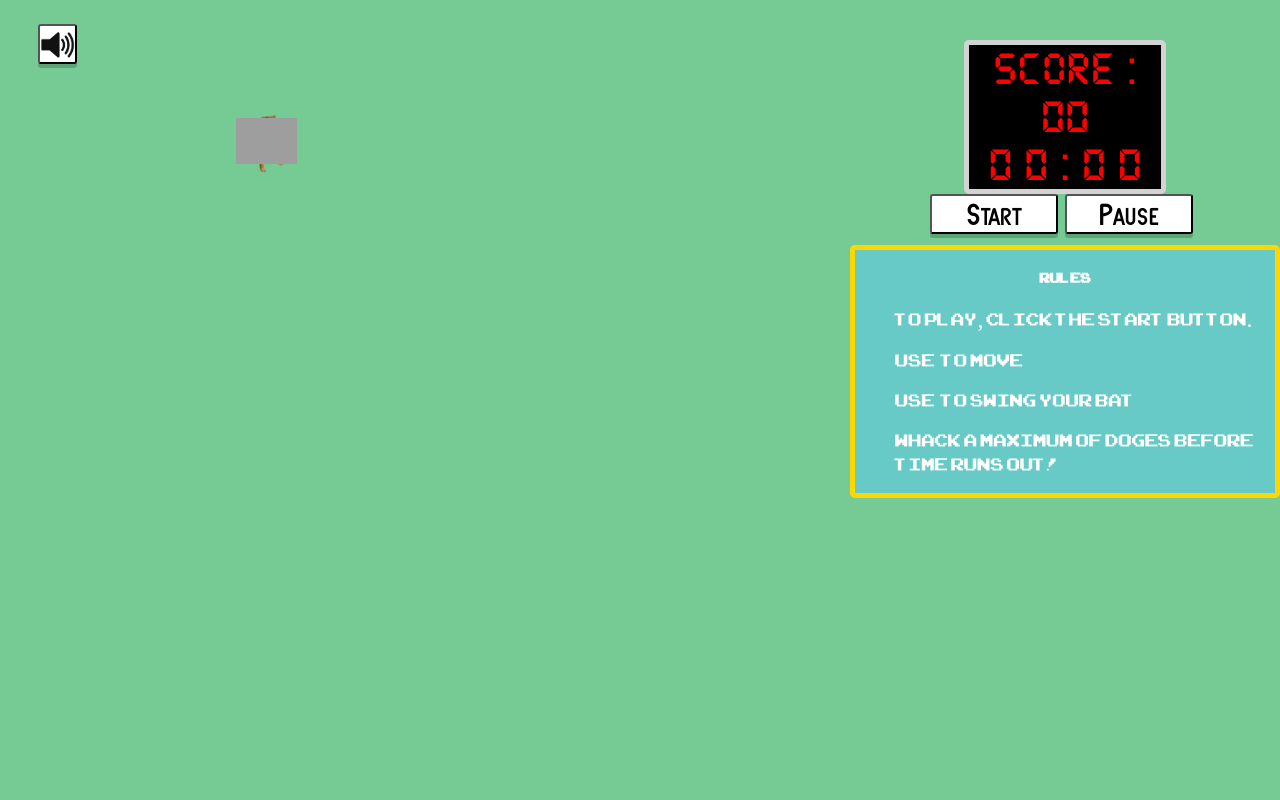
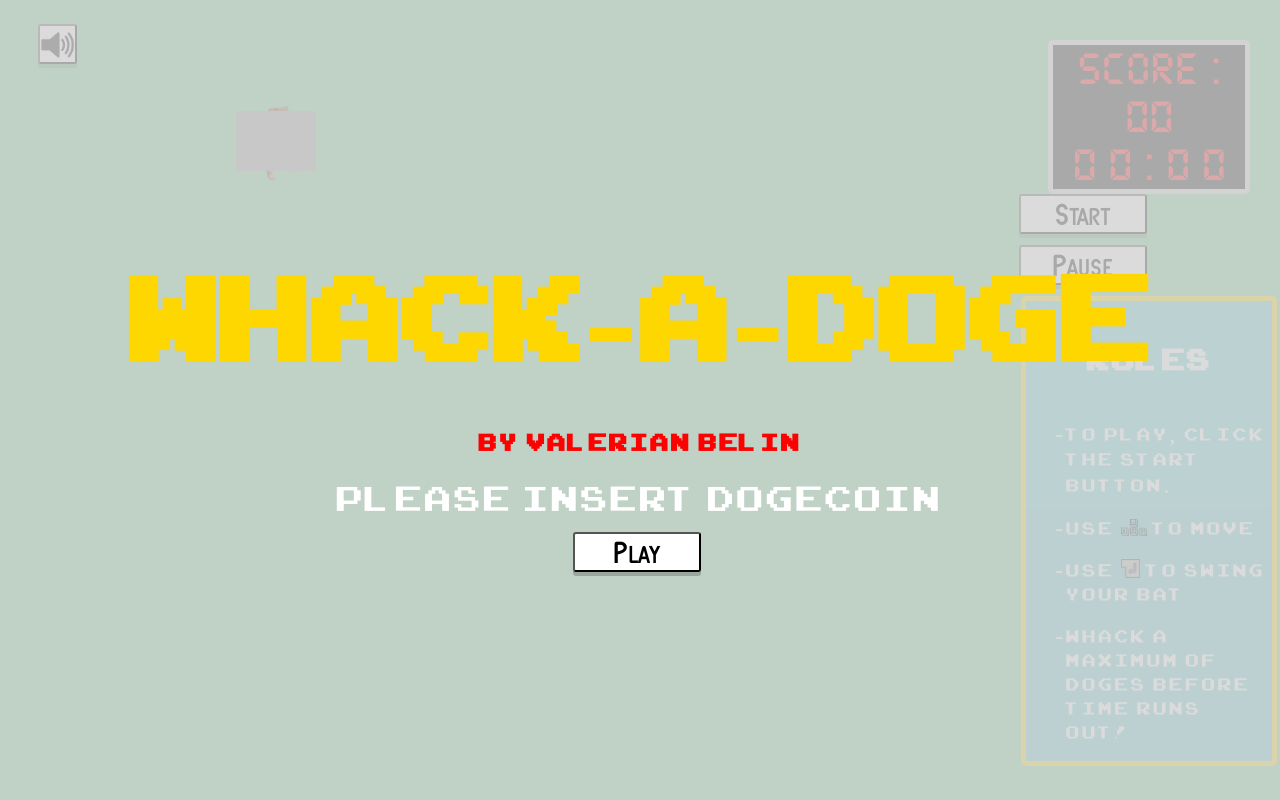
Before and after one commit to Val-be/Whack-a-Doge-project, a plain HTML site: page index.html in a window 1280 px wide. Drawn offline with Linux system fonts and the light colour scheme; grey boxes are pictures that could not be loaded.

Commit message:
mostly finished

```diff
--- a/index.html
+++ b/index.html
@@ -11,6 +11,12 @@
 
 <body>
     <button id="mute" class="button audio"></button>
+    <section id="start-screen">
+        <h1>Whack-a-Doge</h1>
+        <h2>by Valerian Belin</h2>
+        <p>please insert Dogecoin</p>
+        <button id="play" class="button">Play</button>
+    </section>
     <section id="victory-screen">
         <h2>YOU WIN !</h2>
         <p class="end-screen-text">The Doges have been safely driven from your frontyard</p>
@@ -49,9 +55,9 @@
                 <ul class="rule-list">
                     <li>To play, click the start button.</li>
                     <br>
-                    <li>Use <img/> to move</li>
+                    <li>Use <img src="images/179-1791611_wasd-wasd-keys.png" class="wasd-keys-icon" alt="wasd keys" />  to move</li>
                     <br>
-                    <li>Use <img/> to swing your bat</li>
+                    <li>Use <img src="/images/enter-key-symbol-icon-115558.png" class="enter-key-icon" alt="enter key"/>  to swing your bat</li>
                     <br>
                     <li>Whack a maximum of Doges before time runs out!</li>
                 </ul>
@@ -68,6 +74,7 @@
     <audio id="background-music" src="/audio/shovel-knight-ost-strike-the-earth-plains-of-passage.mp3"></audio>
     <audio id="bonk" src="/audio/Bonk - Sound Effect (HD).mp3"></audio>
     <audio id="pop" src="/audio/sound-effect-bottle-cork.mp3"></audio>
+    <audio id="button-click" src="/audio/buttonplate-click-minecraft-sound-sound-effect-for-editing.mp3"></audio>
     <script src="./js/main.js"></script>
     <script src="/js/index.js"></script>
 </body>
--- a/js/index.js
+++ b/js/index.js
@@ -1,20 +1,29 @@
+//Buttons
 const startButton = document.querySelector("button#start");
 const pauseButton = document.querySelector("button#pause");
 const playAgain = document.querySelector("#play-again");
 const tryAgain = document.querySelector("#try-again");
 const audioButton = document.querySelector("#mute");
-// const resetButton = document.querySelector("button#reset");
+const playButton = document.querySelector("#play");
+
+//Display
 const scoreCounter = document.querySelector("#score");
 const minDecElement = document.getElementById("minDec");
 const minUniElement = document.getElementById("minUni");
 const secDecElement = document.getElementById("secDec");
 const secUniElement = document.getElementById("secUni");
+const startScreen = document.querySelector("#start-screen");
+const victoryScreen = document.querySelector("#victory-screen");
+const defeatScreen = document.querySelector("#defeat-screen");
+
+//Audio
 const backgroundMusic = document.querySelector("#background-music");
 backgroundMusic.volume = 0.25;
-const victoryScreen = document.querySelector("#victory-screen");
 const victoryFanfare = document.querySelector("#victory-fanfare");
-const defeatScreen = document.querySelector("#defeat-screen");
 const defeatFanfare = document.querySelector("#defeat-fanfare");
+const buttonClick = document.querySelector("#button-click");
+
+//Instancing
 const board = new GameBoard(9, 5);
 const player = new Player();
 const game = new Game();
@@ -23,16 +32,21 @@ const moleHoles = [];
 player.getStartingCell();
 player.show();
 
+//Event listeners
 startButton.addEventListener("click", () => {
   if (!game.isStarted) {
     game.start();
   } else {
     game.reset();
   }
+  buttonClick.play();
+  buttonClick.currentTime = 0;
 });
 
 pauseButton.addEventListener("click", () => {
   game.pause();
+  buttonClick.play();
+  buttonClick.currentTime = 0;
 });
 
 playAgain.addEventListener("click", () => {
@@ -41,6 +55,8 @@ playAgain.addEventListener("click", () => {
     victoryFanfare.pause();
     victoryFanfare.currentTime = 0;
   }
+  buttonClick.play();
+  buttonClick.currentTime = 0;
 });
 
 tryAgain.addEventListener("click", () => {
@@ -49,6 +65,8 @@ tryAgain.addEventListener("click", () => {
     defeatFanfare.pause();
     defeatFanfare.currentTime = 0;
   }
+  buttonClick.play();
+  buttonClick.currentTime = 0;
 });
 
 audioButton.addEventListener("click", () => {
@@ -67,11 +85,9 @@ audioButton.addEventListener("click", () => {
       backgroundMusic.play();
     }
   }
+  buttonClick.play();
+  buttonClick.currentTime = 0;
 });
-
-// resetButton.addEventListener("click", () => {
-//   game.reset();
-// });
 
 document.addEventListener("keydown", (event) => {
   event.preventDefault();
@@ -95,3 +111,9 @@ document.addEventListener("keydown", (event) => {
       return;
   }
 });
+
+playButton.addEventListener("click", () => {
+  startScreen.style.display = "none";
+  buttonClick.play();
+  buttonClick.currentTime = 0;
+});
--- a/js/main.js
+++ b/js/main.js
@@ -332,7 +332,7 @@ class Timer {
   }
 
   startCountingDown() {
-    this.timeRemaining = 15;
+    this.timeRemaining = 60;
     let ticks = 0;
     this.interval = setInterval(() => {
       if (!game.isPaused && game.isStarted && !game.isFinished) {
--- a/styles/style.css
+++ b/styles/style.css
@@ -169,15 +169,29 @@ button:active {
 }
 
 #rules {
-    background-color: rgba(99, 202, 213, 0.764);
+    width: 20vw;
+    background-color: rgba(99, 202, 213, 0.888);
     border: 5px solid gold;
     border-radius: 5px;
+    letter-spacing: 3px;
+}
+
+h3 {
+    font-size: 2.5rem;
 }
 
 li {
     text-align: left;
-    list-style: "";
+    list-style: "-";
     font-size: 1.5rem;
+}
+
+.wasd-keys-icon {
+    width: 2vw;
+}
+
+.enter-key-icon {
+    width: 1.5vw;
 }
 
 footer {
@@ -274,6 +288,46 @@ footer {
     background-image: url('/images/bonked-doge-hole.png');
 }
 
+#start-screen {
+    display: flex;
+    flex-direction: column;
+    justify-content: center;
+    align-items: center;
+    width: 100vw;
+    height: 100vh;
+    position: fixed;
+    z-index: 1;
+    background-color: rgba(211, 211, 211, 0.803);
+    text-align: center;
+    letter-spacing: 3px;
+}
+
+h1 {
+    font-size: 10rem;
+    color: gold;
+}
+
+#start-screen h2 {
+    font-size: 2rem;
+}
+
+#start-screen p {
+    font-size: 3rem;
+    animation: blink-animation 1s steps(5, start) infinite;
+}
+
+@keyframes blink-animation {
+    to {
+        visibility: hidden;
+    }
+}
+
+@-webkit-keyframes blink-animation {
+    to {
+        visibility: hidden;
+    }
+}
+
 #victory-screen {
     display: none;
     flex-direction: column;
@@ -285,6 +339,7 @@ footer {
     z-index: 1;
     background-color: #3c97c9a4;
     text-align: center;
+    letter-spacing: 3px;
 }
 
 
@@ -299,6 +354,7 @@ footer {
     z-index: 1;
     background-color: #3c97c9a4;
     text-align: center;
+    letter-spacing: 3px;
 }
 
 .victorious-cheems {
```
Also changed, not shown: images/179-1791611_wasd-wasd-keys.png (added), images/enter-key-symbol-icon-115558.png (added), 2 other files.
